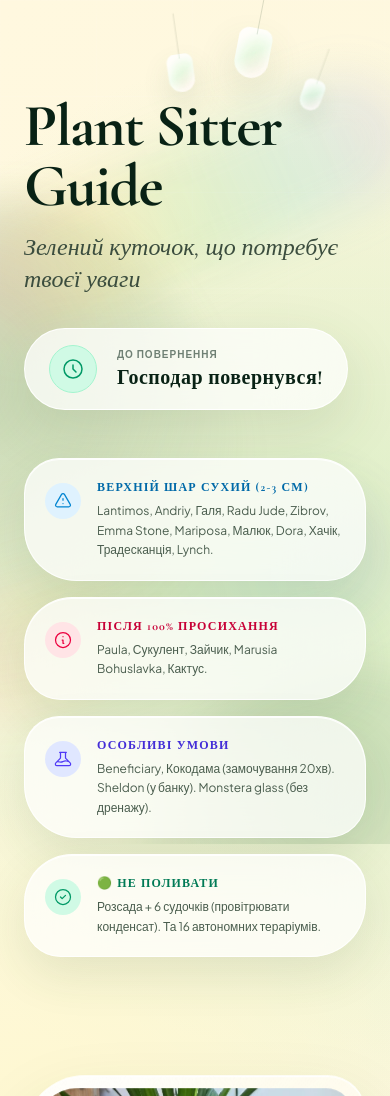
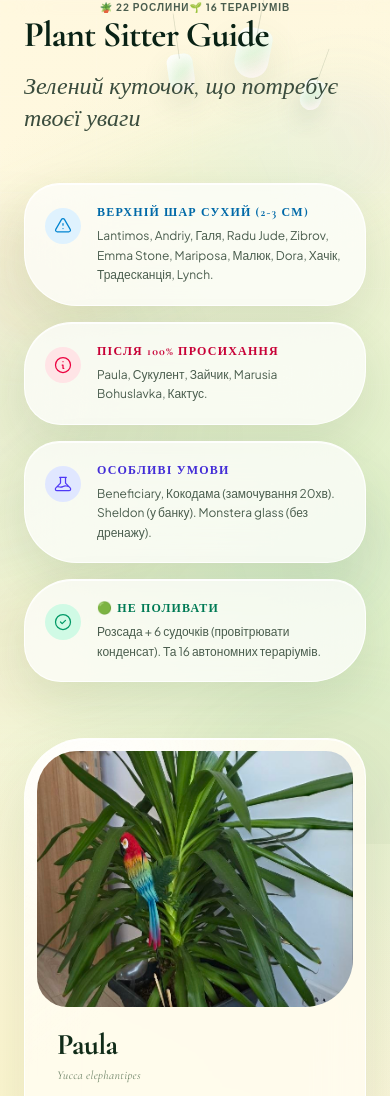
Before and after one commit to newagno/plant-sitter-guide, a plain HTML site: page index.html in a window 390 px wide. Shown: the top 1096 px of the page. Drawn offline with nearby package versions, Linux system fonts and the light colour scheme.

Commit message:
style: adjust visual opacity and blur, replace animations with hover transitions, and add a status bar header

```diff
--- a/index.html
+++ b/index.html
@@ -66,9 +66,9 @@
       filter: blur(22px);
       mix-blend-mode: multiply;
     }
-    .rainbow-beam.one { top: 9rem; opacity: .95; }
-    .rainbow-beam.two { top: 34rem; left: -18vw; transform: rotate(-17deg); opacity: .58; }
-    .rainbow-beam.three { top: 62rem; transform: rotate(-29deg); opacity: .42; }
+    .rainbow-beam.one { top: 9rem; opacity: .35; }
+    .rainbow-beam.two { top: 34rem; left: -18vw; transform: rotate(-17deg); opacity: .25; }
+    .rainbow-beam.three { top: 62rem; transform: rotate(-29deg); opacity: .15; }
     .crystal {
       position: absolute;
       top: 1.75rem;
@@ -94,11 +94,11 @@
     .leaf-haze {
       position: absolute;
       border-radius: 53% 47% 64% 36% / 42% 58% 39% 61%;
-      background: radial-gradient(circle at 35% 30%, rgba(73,132,77,.28), rgba(73,132,77,0) 68%);
-      filter: blur(18px);
+      background: radial-gradient(circle at 35% 30%, rgba(73,132,77,.18), rgba(73,132,77,0) 68%);
+      filter: blur(24px);
     }
-    .leaf-haze.left { width: 24rem; height: 34rem; left: -9rem; top: 12rem; transform: rotate(-18deg); }
-    .leaf-haze.right { width: 28rem; height: 28rem; right: -12rem; top: 42rem; transform: rotate(24deg); opacity: .68; }
+    .leaf-haze.left { width: 24rem; height: 34rem; left: -9rem; top: 12rem; transform: rotate(-18deg); opacity: .4; }
+    .leaf-haze.right { width: 28rem; height: 28rem; right: -12rem; top: 42rem; transform: rotate(24deg); opacity: .3; }
     .plant-card {
       border-radius: 3.8rem 2.4rem 4.3rem 2.7rem;
       backdrop-filter: blur(24px);
@@ -120,22 +120,19 @@
       box-shadow: 0 18px 48px rgba(47,78,48,.11), inset 0 1px 0 rgba(255,255,255,.86);
     }
     .care-note:nth-child(even) { border-radius: 3rem 2.1rem 3.4rem 2.3rem; }
-    @media (prefers-reduced-motion: no-preference) {
-      .plant-card { animation: breathe 7s ease-in-out infinite; }
-      .plant-card:nth-child(even) { animation-delay: -2.6s; }
-      .crystal { animation: glint 5.8s ease-in-out infinite; }
-      @keyframes breathe {
-        0%, 100% { transform: translateY(0); }
-        50% { transform: translateY(-3px); }
-      }
-      @keyframes glint {
-        0%, 100% { filter: brightness(1); }
-        45% { filter: brightness(1.24); }
-      }
-    }
+    .crystal { transition: filter 0.8s ease; }
+    .crystal:hover { filter: brightness(1.24); }
   </style>
 </head>
 <body class="bg-[#F7F0DE] text-[#334937] font-sans min-h-screen antialiased selection:bg-emerald-200/70 relative overflow-x-hidden">
+
+  <!-- Status Bar -->
+  <div class="bg-[#EBF2E8]/80 border-b border-[#DCE8D2] py-2.5 px-6 flex justify-center items-center text-[10px] sm:text-xs font-bold text-[#4A5D4E] uppercase tracking-widest backdrop-blur-xl relative z-50">
+    <div class="flex gap-8">
+      <span>🪴 22 Рослини</span>
+      <span>🌱 16 Тераріумів</span>
+    </div>
+  </div>
 
   <!-- Sunlit Conservatory Atmosphere -->
   <div class="sun-room" aria-hidden="true">
@@ -150,15 +147,16 @@
     <div class="leaf-haze right"></div>
   </div>
 
-  <header class="container mx-auto px-6 pt-24 pb-16 max-w-screen-2xl relative z-10">
+  <header class="container mx-auto px-6 pt-16 pb-12 max-w-screen-2xl relative z-10">
     <div class="flex flex-col lg:flex-row justify-between items-start gap-12">
 
       <div class="space-y-8">
         <div>
-          <h1 class="text-6xl md:text-7xl font-serif font-bold text-[#092215] tracking-tight mb-4">Plant Sitter Guide</h1>
+          <h1 class="text-4xl md:text-7xl font-serif font-bold text-[#092215] tracking-tight mb-4">Plant Sitter Guide</h1>
           <p class="text-[#3B4D3E] font-serif italic text-2xl">Зелений куточок, що потребує твоєї уваги</p>
         </div>
 
+        <!--
         <div class="inline-flex items-center gap-5 bg-white/72 backdrop-blur-2xl border border-white/90 px-6 py-4 rounded-full shadow-[0_20px_60px_rgba(58,88,52,0.14)]">
           <div class="w-12 h-12 rounded-full bg-emerald-100 border border-emerald-200 flex items-center justify-center">
             <svg class="w-6 h-6 text-emerald-600" fill="none" stroke="currentColor" viewBox="0 0 24 24"><path stroke-linecap="round" stroke-linejoin="round" stroke-width="1.5" d="M12 8v4l3 3m6-3a9 9 0 11-18 0 9 9 0 0118 0z"></path></svg>
@@ -168,6 +166,7 @@
             <div id="countdown" class="text-xl font-bold text-[#092215] font-serif tracking-wide" aria-live="polite">…</div>
           </div>
         </div>
+        -->
       </div>
 
       <div class="grid grid-cols-1 sm:grid-cols-2 gap-4 w-full lg:w-3/5">
@@ -826,6 +825,7 @@
       }
     });
 
+    /*
     let timerInterval;
     function updateCountdown() {
       const targetDate = new Date('2026-07-26T01:30:00+03:00');
@@ -854,6 +854,7 @@
 
     timerInterval = setInterval(updateCountdown, 1000);
     updateCountdown();
+    */
   </script>
 </body>
 </html>
```
Also changed, not shown: 1 other file.
